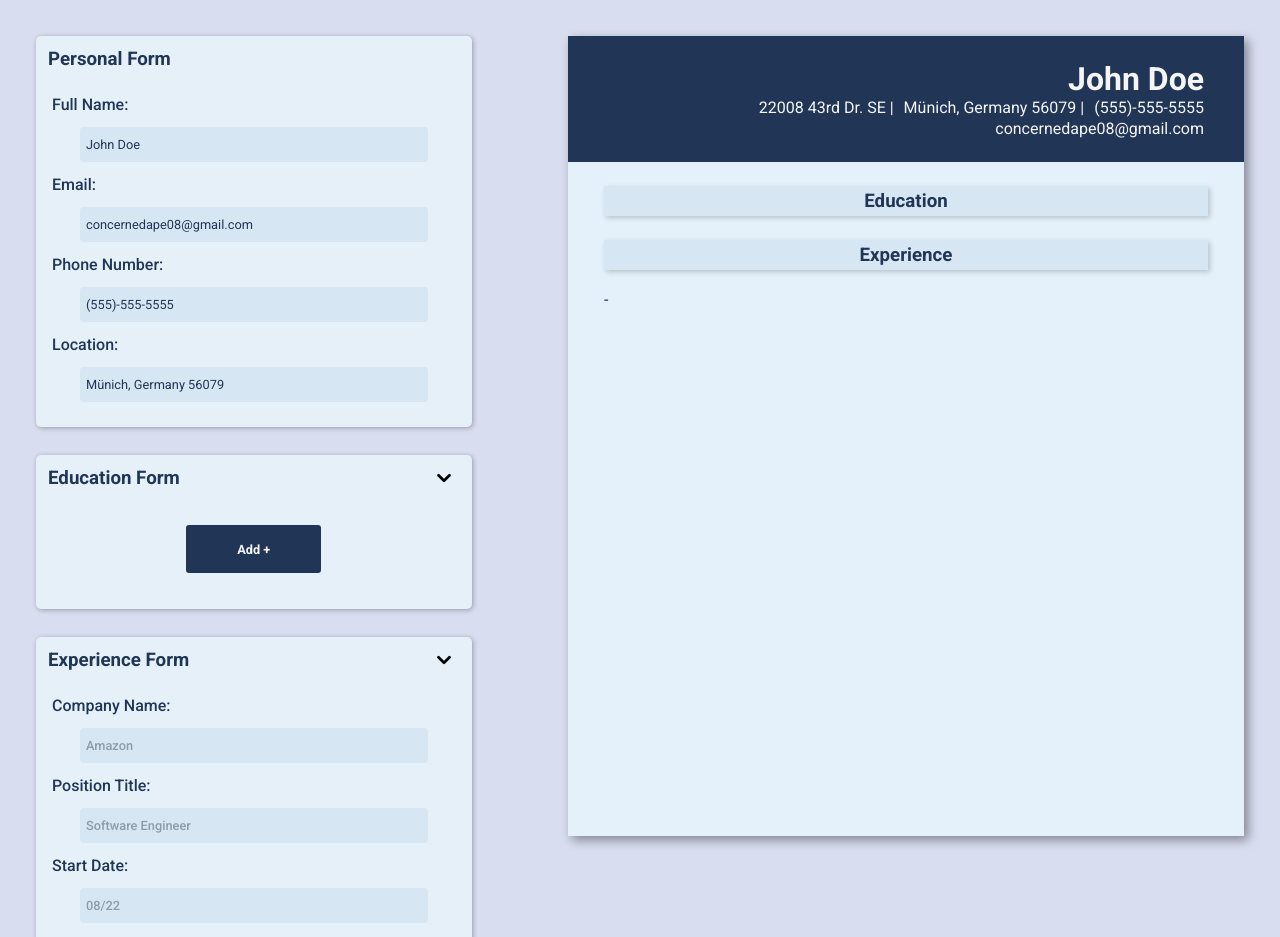
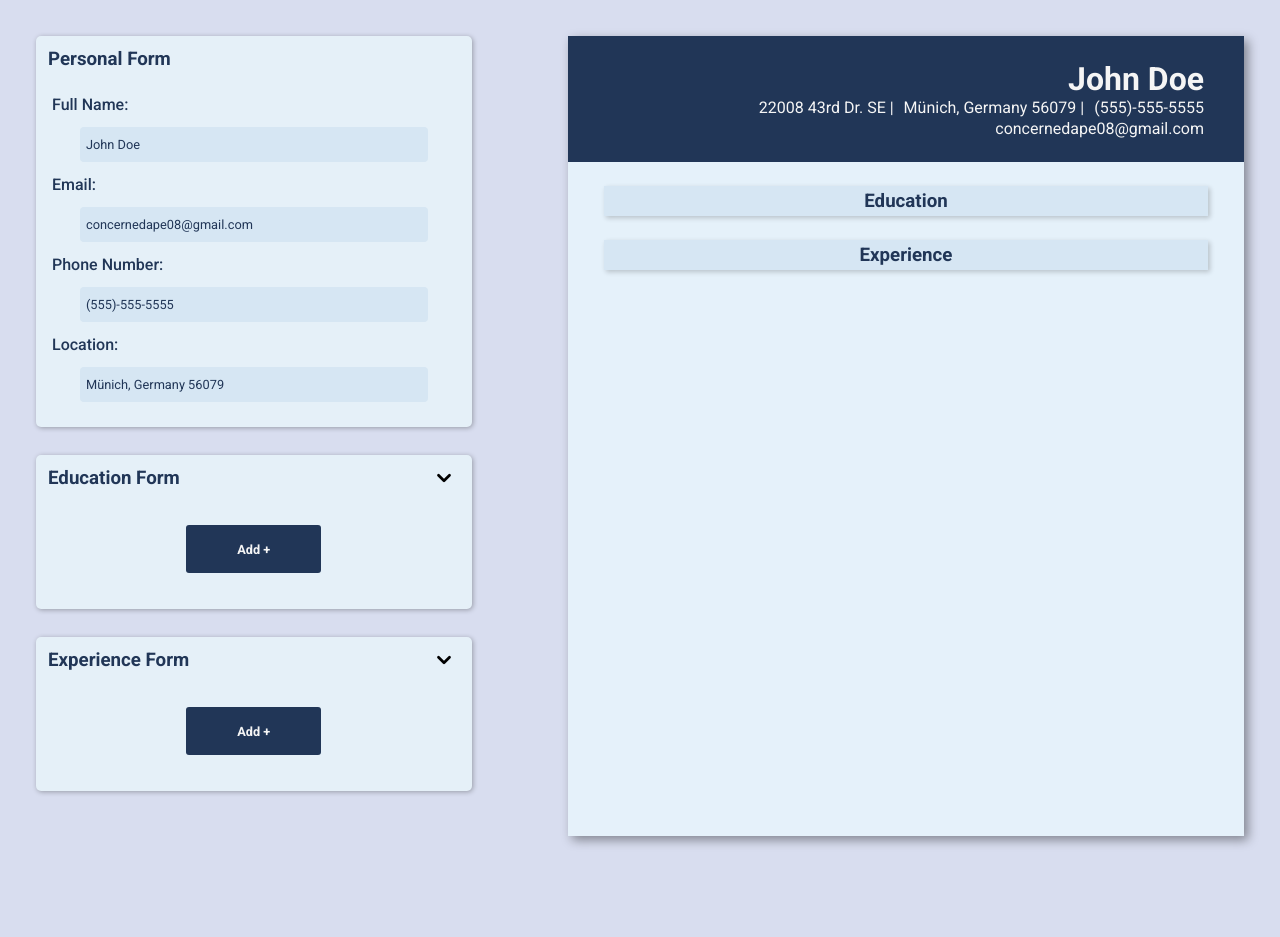
Before and after one commit to jpmunich/Odin-CV-Application, a React (Vite) app: page / in a window 1280 px wide. Shown: the top 937 px of the page. After the commit the page ends 872 px from the top, so only its background shows below. Built offline with nearby package versions, Linux system fonts and the light colour scheme.

Commit message:
Add ability to save multiple experience instances

```diff
--- a/src/components/SyncedFormAndResume.jsx
+++ b/src/components/SyncedFormAndResume.jsx
@@ -5,6 +5,7 @@ import PersonalInformationForm from "./personal-info/PersonalInformationForm";
 import EducationInformationForm from "./education-info/EducationInformationForm";
 import ExperienceInformationForm from "./experience-info/ExperienceInformationForm";
 import ResumeInformationUnitEducation from './education-info/ResumeInformationUnitEducation';
+import ResumeInformationUnitExperience from './experience-info/ResumeInformationUnitExperience';
 
 function SyncedFormAndResume() {
   const [personalInfo, setPersonalInfo] = useState({
@@ -23,12 +24,12 @@ function SyncedFormAndResume() {
   const [educationUnitHeaders, setEducationUnitHeaders] = useState([]);
 
 
-  const [experienceInfo, setExperienceInfo] = useState([{}]);
+  const [experienceInfo, setExperienceInfo] = useState([]);
   const [selectedExperienceUnit, setSelectedExperienceUnit] = useState({});
   const [queuedSelectedExperienceUnit, setQueuedSelectedExperienceUnit] = useState({});
   const [isExperienceUnitSelected, setIsExperienceUnitSelected] = useState(false);
   const [isPreexistingExperienceUnitSelected, setIsPreexistingExperienceUnitSelected] = useState(false);
-  const [ExperienceUnitHeaders, setExperienceUnitHeaders] = useState([]);
+  const [experienceUnitHeaders, setExperienceUnitHeaders] = useState([]);
 
   const handlePersonalInfoChange = (e) => {
     const property = e.target.id;
@@ -48,21 +49,12 @@ function SyncedFormAndResume() {
       return unit.school !== "" && unit !== selectedEducationUnit
     });
 
-    if (!isPreexistingEducationUnitSelected) {
     if (schoolValue !== "") {
       setEducationInfo([
         ...unselectedEduUnits,
         queuedSelectedEducationUnit
       ]);
     };
-    } else {
-      if (schoolValue !== "") {
-        setEducationInfo([
-          ...unselectedEduUnits,
-          queuedSelectedEducationUnit
-        ]);
-      };
-    }
   };
 
   const handleSelectNewEducationUnit = (e) => {
@@ -79,7 +71,6 @@ function SyncedFormAndResume() {
     const unselectedEduHeaders = educationUnitHeaders.filter(unit => {
       return unit.school !== "" && unit.name !== selectedEducationUnit.school
     });
-    console.log(isPreexistingEducationUnitSelected)
 
     if (!isPreexistingEducationUnitSelected && schoolValue !== "") {
         setEducationUnitHeaders([
@@ -184,25 +175,6 @@ const eduSaves = educationUnitHeaders.map(unit => {
       );
   });
 
-  const handleSaveExperience = () => {
-    const companyValue = document.getElementById("company").value;
-    const positionValue = document.getElementById("position").value;
-    const startDateValue = document.getElementById("experience-start-date").value;
-    const endDateValue = document.getElementById("experience-end-date").value;
-    const locationValue = document.getElementById("experience-location").value;
-    const descriptionValue = document.getElementById("experience-description").value;
-
-    setExperienceInfo([
-      ...experienceInfo,
-      {
-      company: companyValue,
-      position: positionValue,
-      startDate: startDateValue,
-      endDate: endDateValue,
-      location: locationValue,
-      description: descriptionValue
-    }]);
-  };
 
   const handleDeleteEducation = () => {
     document.getElementById("school").value = "";
@@ -219,6 +191,155 @@ const eduSaves = educationUnitHeaders.map(unit => {
       location: ""
     }]);
   };
+
+  /* Experience
+    Section Begins
+    Here!! */
+
+
+  const toggleIsExperienceUnitSelected = () => setIsExperienceUnitSelected(!isExperienceUnitSelected);
+  const handleSetIsPreexistingExperienceUnitSelectedTrue = () => setIsPreexistingExperienceUnitSelected(true);
+  const handleSetIsPreexistingExperienceUnitSelectedFalse = () => setIsPreexistingExperienceUnitSelected(false);
+
+  const createExperienceUnit = () => {
+    setSelectedExperienceUnit({
+      company: "",
+      position: "",
+      startDate: "",
+      endDate: "",
+      location: "",
+      description: ""
+      }
+    )
+
+    setQueuedSelectedExperienceUnit({
+      company: "",
+      position: "",
+      startDate: "",
+      endDate: "",
+      location: "",
+      description: ""
+      }
+    )
+
+    setExperienceInfo([
+        ...experienceInfo,
+        {
+          company: "",
+          position: "",
+          startDate: "",
+          endDate: "",
+          location: "",
+          description: ""
+        }
+    ])
+  }
+
+  const updateInputValuesExperience = (e) => {
+    if (e.target.id === "company" || e.target.id === "position") {
+      const property = e.target.id;
+      setQueuedSelectedExperienceUnit({
+        ...queuedSelectedExperienceUnit,
+        [property]: e.target.value
+      })
+    } else if (e.target.id === "experience-start-date") {
+      setQueuedSelectedExperienceUnit({
+        ...queuedSelectedExperienceUnit,
+        startDate: e.target.value
+      })
+    } else if (e.target.id === "experience-end-date") {
+      setQueuedSelectedExperienceUnit({
+        ...queuedSelectedExperienceUnit,
+        endDate: e.target.value
+      })
+    } else if (e.target.id === "experience-location") {
+      setQueuedSelectedExperienceUnit({
+        ...queuedSelectedExperienceUnit,
+        location: e.target.value
+      })
+    } else if (e.target.id === "experience-description") {
+      setQueuedSelectedExperienceUnit({
+        ...queuedSelectedExperienceUnit,
+        description: e.target.value
+      })
+    }
+  }
+
+  const handleSaveExperience = () => {
+    const companyValue = document.getElementById("company").value;
+
+    const unselectedExperienceUnits = experienceInfo.filter(unit => {
+      return unit.company !== "" && unit !== selectedExperienceUnit
+    });
+
+      if (companyValue !== "") {
+        setExperienceInfo([
+          ...unselectedExperienceUnits,
+          queuedSelectedExperienceUnit
+        ]);
+      };
+  };
+
+  const experienceSave = () => {
+    const companyValue = document.getElementById("company").value;
+    const unselectedExperienceHeaders = experienceUnitHeaders.filter(unit => {
+      return unit.company !== "" && unit.name !== selectedExperienceUnit.company
+    });
+
+    if (!isPreexistingExperienceUnitSelected && companyValue !== "") {
+        setExperienceUnitHeaders([
+            ...experienceUnitHeaders,
+            {
+                name: queuedSelectedExperienceUnit.company
+            }
+        ])
+    } else {
+        setExperienceUnitHeaders([
+            ...unselectedExperienceHeaders,
+            {
+              name: queuedSelectedExperienceUnit.company,
+            }
+        ])
+    }
+    handleSetIsPreexistingExperienceUnitSelectedFalse();
+    toggleIsExperienceUnitSelected();
+}
+
+const handleSelectNewExperienceUnit = (e) => {
+  setSelectedExperienceUnit(experienceInfo.find(unit => {
+    return unit.company === e.target.textContent;
+  }));
+  setQueuedSelectedExperienceUnit(experienceInfo.find(unit => {
+    return unit.company === e.target.textContent;
+  }));
+}
+
+  const experienceSaves = experienceUnitHeaders.map(unit => {
+    return (
+        <div
+            onClick={handleSelectNewExperienceUnit}
+            key={uuidv4()}
+        >
+            <h3 onClick={() => {toggleIsExperienceUnitSelected(); handleSetIsPreexistingExperienceUnitSelectedTrue();}}
+                className='experience-information-header-container'
+            >{unit.name}</h3>
+        </div>
+    );
+});
+
+  const ResumeInformationUnitsExperience = experienceInfo.map(unit => {
+    return (
+        <ResumeInformationUnitExperience
+          key={uuidv4()}
+          company={unit.company}
+          position={unit.position}
+          startDate={unit.startDate}
+          endDate={unit.endDate}
+          location={unit.location}
+          description={unit.description}
+        />
+    );
+});
 
   const handleDeleteExperience = () => {
     document.getElementById("company").value = "";
@@ -262,12 +383,19 @@ const eduSaves = educationUnitHeaders.map(unit => {
             <ExperienceInformationForm
               onSave={handleSaveExperience}
               onDelete={handleDeleteExperience}
+              createExperienceUnit={createExperienceUnit}
+              inputValues={queuedSelectedExperienceUnit}
+              onUpdateInputValues={updateInputValuesExperience}
+              isExperienceUnitSelected={isExperienceUnitSelected}
+              toggleIsExperienceUnitSelected={toggleIsExperienceUnitSelected}
+              experienceSave={experienceSave}
+              experienceSaves={experienceSaves}
             />
         </div>
       <Resume
         personalInfo={personalInfo}
-        experienceInfo={experienceInfo[0]}
         educationUnits={ResumeInformationUnitsEducation}
+        experienceUnits={ResumeInformationUnitsExperience}
       />
     </div>
   );
--- a/src/components/experience-info/ExperienceInformationForm.jsx
+++ b/src/components/experience-info/ExperienceInformationForm.jsx
@@ -1,56 +1,53 @@
 import { useState } from 'react';
 import chevronDown from '../../assets/chevrons/chevron-down.svg';
 import chevronUp from '../../assets/chevrons/chevron-up.svg';
+import ExperienceInformationFormUnit from './ExperienceInformationFormUnit';
 
-function ExperienceInformationForm({ onSave, onCancel }) {
-    const [isActive, setIsActive] = useState(true);
-    const handleClick = () => {
-        setIsActive(!isActive);
+function ExperienceInformationForm({
+        onSave,
+        onDelete,
+        isExperienceUnitSelected,
+        toggleIsExperienceUnitSelected,
+        createExperienceUnit,
+        onUpdateInputValues,
+        inputValues,
+        experienceSaves,
+        experienceSave
+    }) {
+
+    const [isFormOpen, setIsFormOpen] = useState(true);
+    const toggleIsFormOpen = () => {
+        setIsFormOpen(!isFormOpen);
     }
 
-    if (isActive) {
+    if (isFormOpen && isExperienceUnitSelected) {
         return (
-            <div className="experience-information-form-container">
-                <div onClick={handleClick} className="experience-information-header-container">
+            <ExperienceInformationFormUnit
+                onToggleIsFormOpen={toggleIsFormOpen}
+                onSave={onSave}
+                onCancel={toggleIsExperienceUnitSelected}
+                onDelete={onDelete}
+                inputValues={inputValues}
+                onUpdateInputValues={onUpdateInputValues}
+                experienceSave={experienceSave}
+            />
+        );
+    } else if (isFormOpen && !isExperienceUnitSelected) {
+        return (
+            <div className='experience-information-form-container'>
+                <div onClick={toggleIsFormOpen} className="experience-information-header-container">
                     <h3>Experience Form</h3>
                     <img src={chevronDown} alt="chevron" />
                 </div>
-                <form action="#">
-                    <label htmlFor="company">Company Name:</label>
-                    <div className='experience-information-input-container'>
-                        <input id="company" name="company" type="text" placeholder='Amazon' />
-                    </div>
-                    <label htmlFor="position">Position Title:</label>
-                    <div className='experience-information-input-container'>
-                        <input id="position" name="position" type="text" placeholder='Software Engineer' />
-                    </div>
-                    <label htmlFor="experience-start-date">Start Date:</label>
-                    <div className='experience-information-input-container'>
-                        <input id="experience-start-date" name="experience-start-date" type="text" placeholder='08/22' />
-                    </div>
-                    <label htmlFor="experience-end-date">End Date:</label>
-                    <div className='experience-information-input-container'>
-                        <input id="experience-end-date" name="experience-end-date" type="text" placeholder='Present' />
-                    </div>
-                    <label htmlFor="experience-location">Location:</label>
-                    <div className='experience-information-input-container'>
-                        <input id="experience-location" name="experience-location" type="text" placeholder='Seattle, WA' />
-                    </div>
-                    <label htmlFor="experience-description">Description:</label>
-                    <div className='experience-information-input-container'>
-                        <textarea className="bottom-of-form-input" name="experience-description" id="experience-description" cols="10" rows="4" placeholder='Enter Description'></textarea>
-                    </div>
-                    <div className="button-container">
-                        <button className='delete-button' type="button">Delete</button>
-                        <button onClick={onCancel} className='cancel-button' type="button">Cancel</button>
-                        <button onClick={onSave} className='save-button' type="button">Save</button>
-                    </div>
-                </form>
+                <div>{experienceSaves}</div>
+                <div className='add-experience-section-button-container'>
+                    <button onClick={() => {toggleIsExperienceUnitSelected(); createExperienceUnit();}} className='add-experience-section-button'>Add +</button>
+                </div>
             </div>
         );
     } else {
         return (
-            <div onClick={handleClick} className="experience-information-form-container">
+            <div onClick={toggleIsFormOpen} className="experience-information-form-container">
                 <div className="experience-information-header-container">
                     <h3>Experience Form</h3>
                     <img src={chevronUp} alt="chevron" />
--- /dev/null
+++ b/src/components/experience-info/ExperienceInformationFormUnit.jsx
@@ -0,0 +1,49 @@
+import chevronDown from '../../assets/chevrons/chevron-down.svg';
+
+function ExperienceInformationFormUnit({ onToggleIsFormOpen, onSave, onCancel, inputValues, onUpdateInputValues, experienceSave }) {
+    return (
+        <div className="experience-information-form-container">
+            <div onClick={onToggleIsFormOpen} className="experience-information-header-container">
+                <h3>Experience Form</h3>
+                <img src={chevronDown} alt="chevron" />
+            </div>
+            <form action="#">
+                <label htmlFor="company">Company Name:</label>
+                <div className='experience-information-input-container'>
+                    <input value={inputValues.company} onChange={onUpdateInputValues} id="company" name="company" type="text" placeholder='Amazon' />
+                </div>
+                <label htmlFor="position">Position Title:</label>
+                <div className='experience-information-input-container'>
+                    <input value={inputValues.position} onChange={onUpdateInputValues} id="position" name="position" type="text" placeholder='Software Engineer' />
+                </div>
+                <label htmlFor="experience-start-date">Start Date:</label>
+                <div className='experience-information-input-container'>
+                    <input value={inputValues.startDate} onChange={onUpdateInputValues} id="experience-start-date" name="experience-start-date" type="text" placeholder='08/22' />
+                </div>
+                <label htmlFor="experience-end-date">End Date:</label>
+                <div className='experience-information-input-container'>
+                    <input value={inputValues.endDate} onChange={onUpdateInputValues} id="experience-end-date" name="experience-end-date" type="text" placeholder='Present' />
+                </div>
+                <label htmlFor="experience-location">Location:</label>
+                <div className='experience-information-input-container'>
+                    <input value={inputValues.location} onChange={onUpdateInputValues} id="experience-location" name="experience-location" type="text" placeholder='Seattle, WA' />
+                </div>
+                <label htmlFor="experience-description">Description:</label>
+                <div className='experience-information-input-container'>
+                    <textarea value={inputValues.description} onChange={onUpdateInputValues} className="bottom-of-form-input" name="experience-description" id="experience-description" cols="10" rows="4" placeholder='Enter Description'></textarea>
+                </div>
+                <div className="button-container">
+                    <button className='delete-button' type="button">Delete</button>
+                    <button onClick={onCancel} className='cancel-button' type="button">Cancel</button>
+                    <button onClick={() => {
+                        onSave();
+                        experienceSave();
+                        }}
+                    className='save-button' type="button">Save</button>
+                </div>
+            </form>
+        </div>
+    );
+}
+
+export default ExperienceInformationFormUnit;
--- a/src/styles/Form.css
+++ b/src/styles/Form.css
@@ -86,18 +86,21 @@ button:hover {
   padding: 0 1.6em;
 }
 
-.add-education-section-button-container {
+.add-education-section-button-container,
+.add-experience-section-button-container {
   display: flex;
   justify-content: center;
 }
 
-.add-education-section-button {
+.add-education-section-button,
+.add-experience-section-button {
   flex: unset;
   width: 135px;
   margin: 24px 36px 36px 36px;
 }
 
-.add-education-section-button:hover {
+.add-education-section-button:hover,
+.add-experience-section-button:hover {
   flex-grow: 0;
   height: 60px;
   width: 175px;
```
Also changed, not shown: src/components/Resume.jsx (+2 -7 lines), src/components/experience-info/ExperienceInformationResumeSection.jsx (+2 -9 lines). Lines whose indentation alone changed are shown as unchanged.
